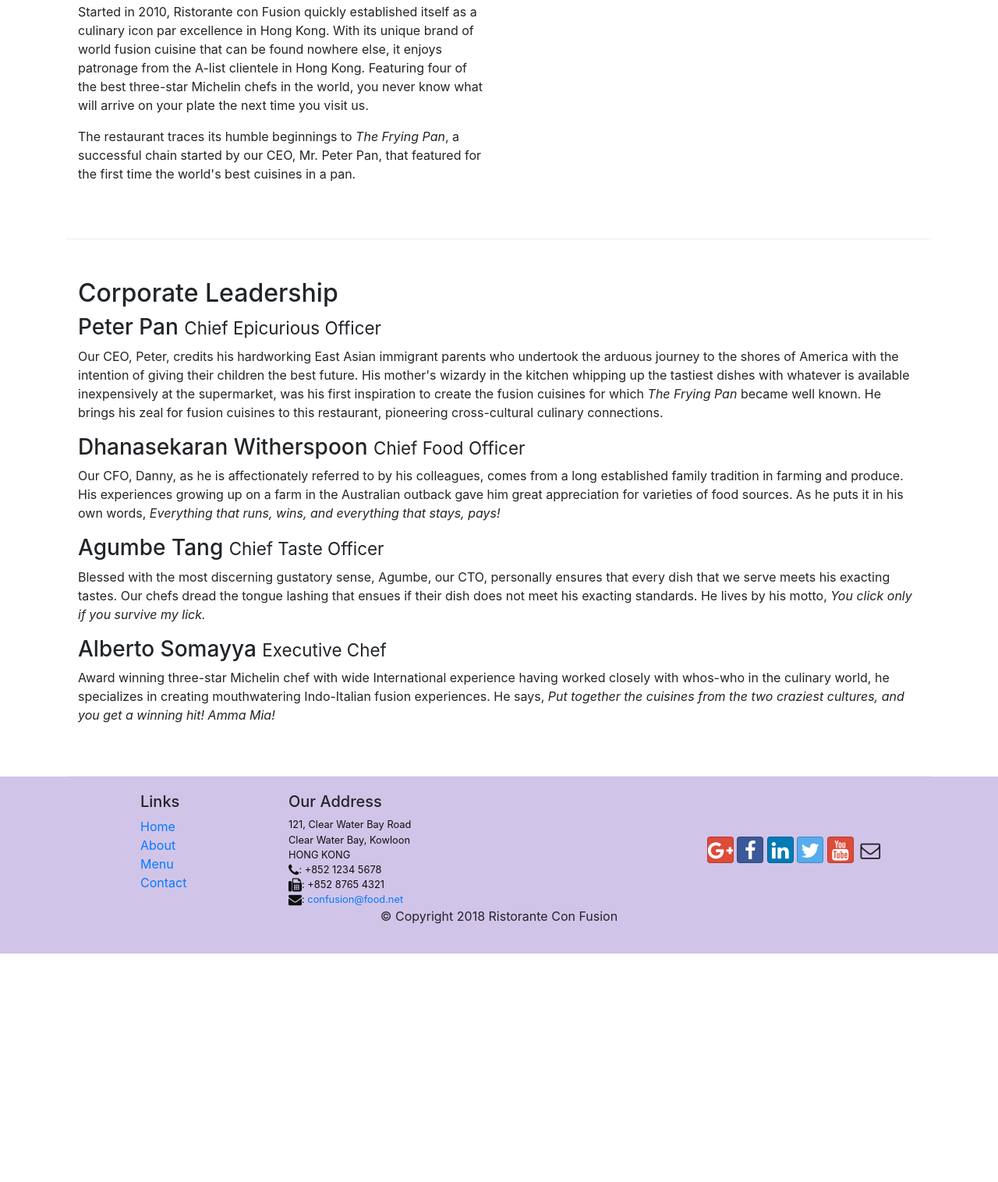
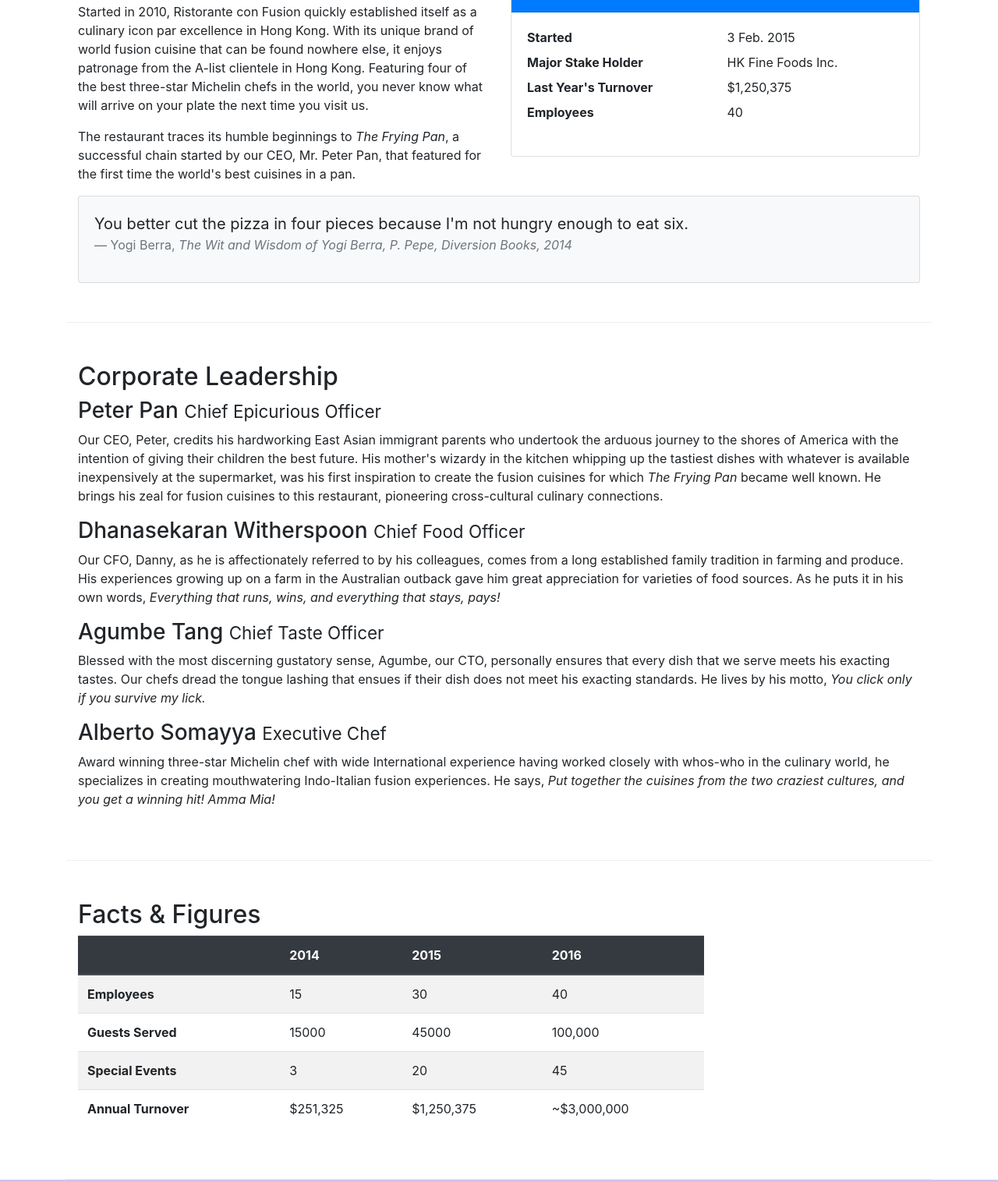
Before and after one commit to ahmadhassan997/bootstrap-website, a website: page front-end-Bootstrap/Bootstrap4/conFusion/aboutus.html in a window 1280 px wide. Shown: the part 558-2074 px from the top of the page at 78% size. Before the commit the page ends 1781 px from the top, so only its background shows below. Drawn offline with nearby package versions, Linux system fonts and the light colour scheme.

Commit message:
tables and cards added

```diff
--- a/front-end-Bootstrap/Bootstrap4/conFusion/aboutus.html
+++ b/front-end-Bootstrap/Bootstrap4/conFusion/aboutus.html
@@ -69,7 +69,34 @@
                 <p>Started in 2010, Ristorante con Fusion quickly established itself as a culinary icon par excellence in Hong Kong. With its unique brand of world fusion cuisine that can be found nowhere else, it enjoys patronage from the A-list clientele in Hong Kong.  Featuring four of the best three-star Michelin chefs in the world, you never know what will arrive on your plate the next time you visit us.</p>
                 <p>The restaurant traces its humble beginnings to <em>The Frying Pan</em>, a successful chain started by our CEO, Mr. Peter Pan, that featured for the first time the world's best cuisines in a pan.</p>
             </div>
-            <div>
+            <div class="col-sm">
+                <div class="card">
+                    <h3 class="card-header bg-primary text-white">Facts at a Glance</h3>
+                    <div class="card-body">
+                        <dl class="row">
+                            <dt class="col-6">Started</dt>
+                            <dd class="col-6">3 Feb. 2015</dd>
+                            <dt class="col-6">Major Stake Holder</dt>
+                            <dd class="col-6">HK Fine Foods Inc.</dd>
+                            <dt class="col-6">Last Year's Turnover</dt>
+                            <dd class="col-6">$1,250,375</dd>
+                            <dt class="col-6">Employees</dt>
+                            <dd class="col-6">40</dd>
+                        </dl>
+                    </div>
+                </div>
+            </div>
+            <div class="col-12">
+                <div class="card card-body bg-light">
+                    <blockquote class="blockquote">
+                        <p class="mb-0">You better cut the pizza in four pieces because
+                            I'm not hungry enough to eat six.</p>
+                        <footer class="blockquote-footer">Yogi Berra,
+                            <cite title="Source Title">The Wit and Wisdom of Yogi Berra,
+                            P. Pepe, Diversion Books, 2014</cite>
+                        </footer>
+                    </blockquote>
+                </div>
             </div>
         </div>
 
@@ -86,6 +113,54 @@
                 <h3>Alberto Somayya <small>Executive Chef</small></h3>
                 <p class="d-none d-sm-block">Award winning three-star Michelin chef with wide International experience having worked closely with whos-who in the culinary world, he specializes in creating mouthwatering Indo-Italian fusion experiences. He says, <em>Put together the cuisines from the two craziest cultures, and you get a winning hit! Amma Mia!</em></p>
             </div>
+       </div>
+
+       <div class="row row-content">
+           <div class="col-12 col-sm-9">
+                <h2>Facts &amp; Figures</h2>
+                <div class="table-responsive">
+                    <table class="table table-striped">
+                        <thead class="thead-dark">
+                            <tr>
+                                <th>&nbsp;</th>
+                                <th>2014</th>
+                                <th>2015</th>
+                                <th>2016</th>
+                            </tr>
+                        </thead>
+                        <tbody>
+                            <tr>
+                                <th>Employees</th>
+                                <td>15</td>
+                                <td>30</td>
+                                <td>40</td>
+                            </tr>
+                            <tr>
+                                <th>Guests Served</th>
+                                <td>15000</td>
+                                <td>45000</td>
+                                <td>100,000</td>
+                            </tr>
+                            <tr>
+                                <th>Special Events</th>
+                                <td>3</td>
+                                <td>20</td>
+                                <td>45</td>
+                            </tr>
+                            <tr>
+                                <th>Annual Turnover</th>
+                                <td>$251,325</td>
+                                <td>$1,250,375</td>
+                                <td>~$3,000,000</td>
+                            </tr>
+                        </tbody>
+
+                    </table>
+
+                </div>
+           </div>
+           <div class="col-12 col-sm-3">
+           </div>
        </div>
 
     </div>
```
Also changed, not shown: front-end-Bootstrap/Bootstrap4/conFusion/contactus.html (+1 -1 lines).
